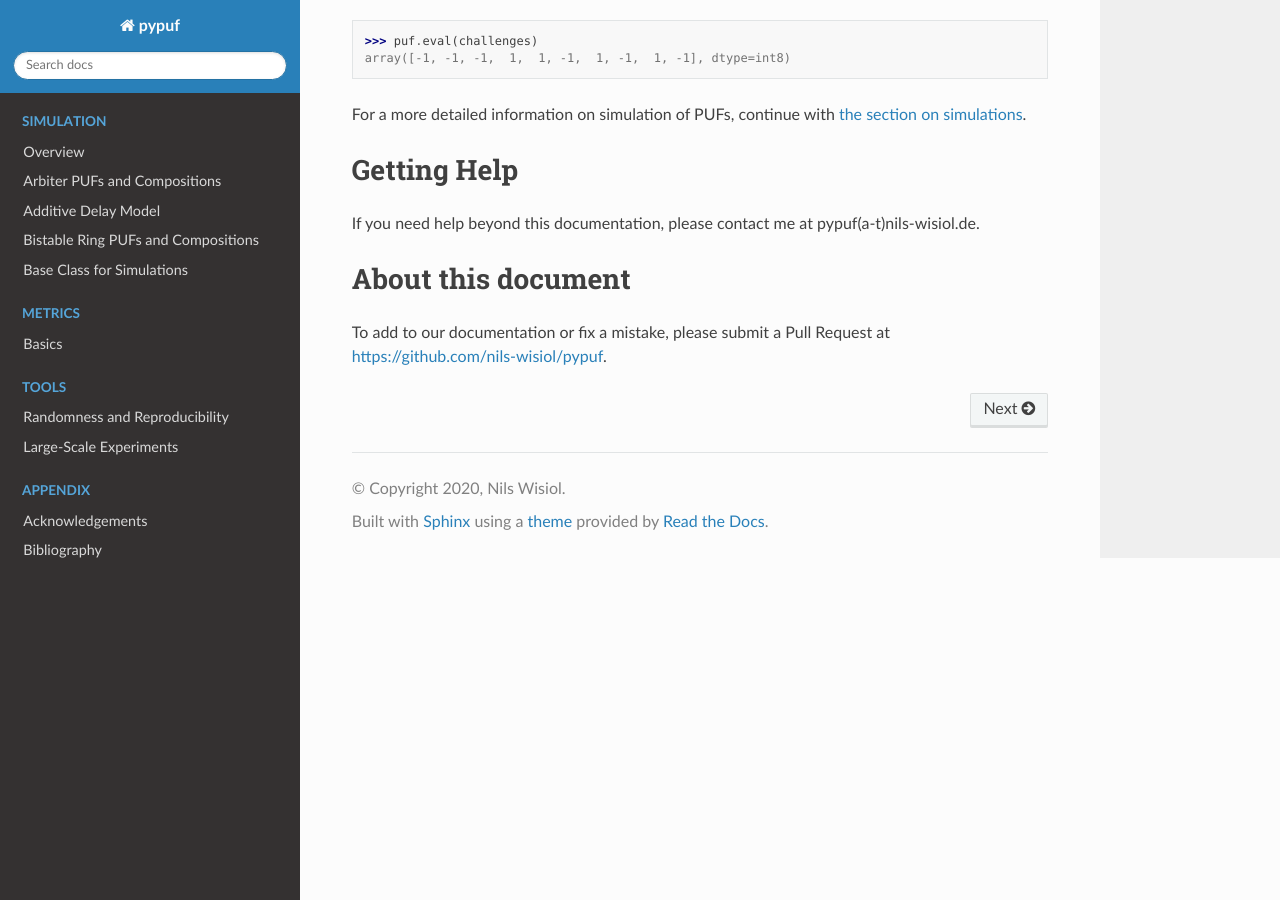
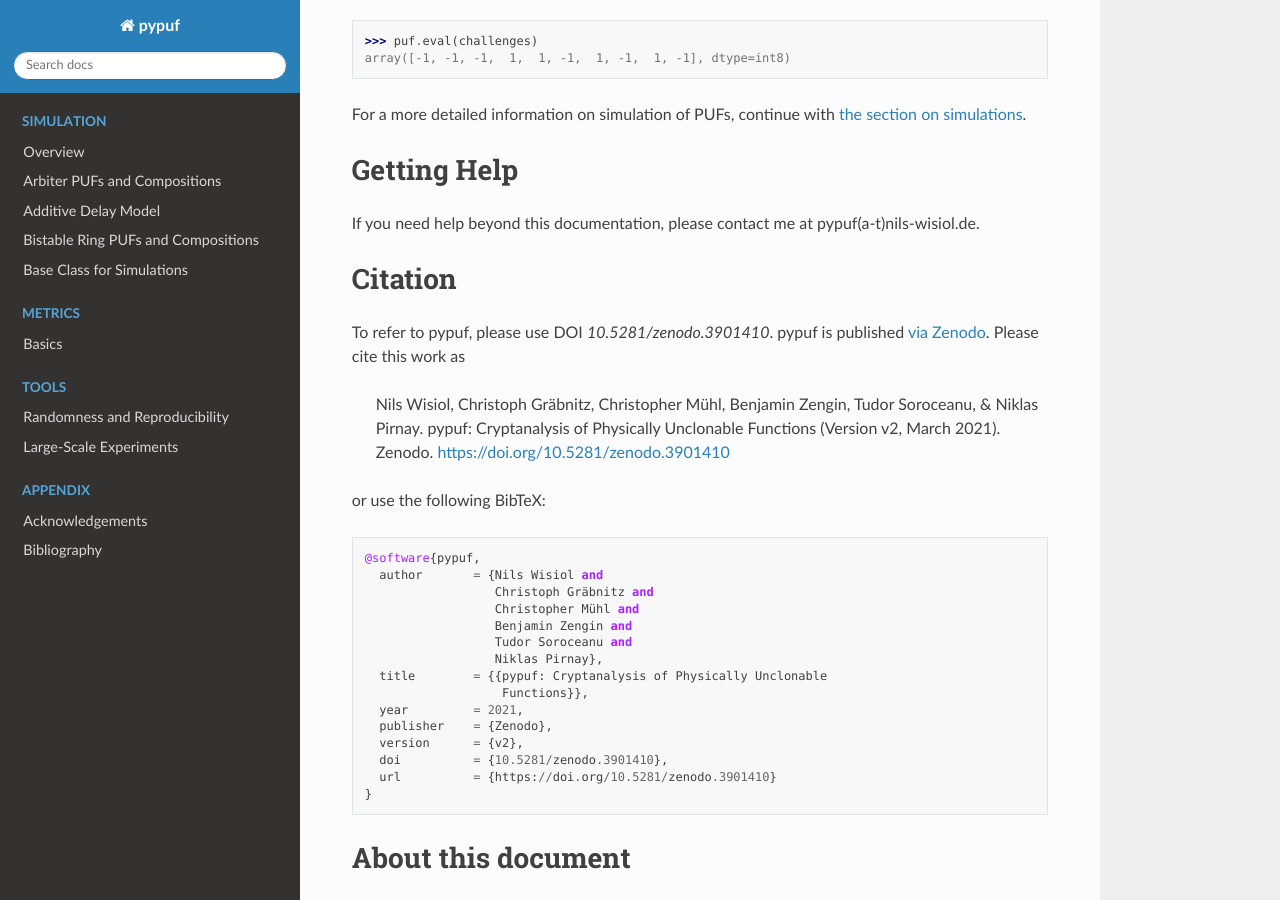
Before and after one commit to nils-wisiol/pypuf, a Sphinx documentation site: the page built from docs/index.rst, in a window 1280 px wide and 900 px high, scrolled down 876 px. Built offline with Sphinx 7.4.7 and the Read the Docs theme 2.0.0, drawn with Linux system fonts in a browser that asks for light colours.

Commit message:
readme/docs: use versionless DOI

```diff
--- a/docs/index.rst
+++ b/docs/index.rst
@@ -1,8 +1,8 @@
 pypuf: Cryptanalysis of Physically Unclonable Functions
 =======================================================
 
-.. image:: https://zenodo.org/badge/DOI/10.5281/zenodo.3904267.svg
-   :target: https://doi.org/10.5281/zenodo.3904267
+.. image:: https://zenodo.org/badge/DOI/10.5281/zenodo.3901410.svg
+   :target: https://doi.org/10.5281/zenodo.3901410
 
 pypuf is a toolbox for simulation, testing, and attacking Physically Unclonable Functions.
 Some functionality is only implemented in the
@@ -75,6 +75,37 @@ Getting Help
 If you need help beyond this documentation, please contact me at pypuf(a-t)nils-wisiol.de.
 
 
+Citation
+========
+
+To refer to pypuf, please use DOI `10.5281/zenodo.3901410`.
+pypuf is published `via Zenodo <https://zenodo.org/badge/latestdoi/87066421>`_.
+Please cite this work as
+
+    Nils Wisiol, Christoph Gräbnitz, Christopher Mühl, Benjamin Zengin, Tudor Soroceanu, & Niklas Pirnay.
+    pypuf: Cryptanalysis of Physically Unclonable Functions (Version v2, March 2021). Zenodo.
+    https://doi.org/10.5281/zenodo.3901410
+
+or use the following BibTeX::
+
+    @software{pypuf,
+      author       = {Nils Wisiol and
+                      Christoph Gräbnitz and
+                      Christopher Mühl and
+                      Benjamin Zengin and
+                      Tudor Soroceanu and
+                      Niklas Pirnay},
+      title        = {{pypuf: Cryptanalysis of Physically Unclonable
+                       Functions}},
+      year         = 2021,
+      publisher    = {Zenodo},
+      version      = {v2},
+      doi          = {10.5281/zenodo.3901410},
+      url          = {https://doi.org/10.5281/zenodo.3901410}
+    }
+
+
+
 About this document
 ===================
 
```
Also changed, not shown: README.md (+28 -10 lines).
